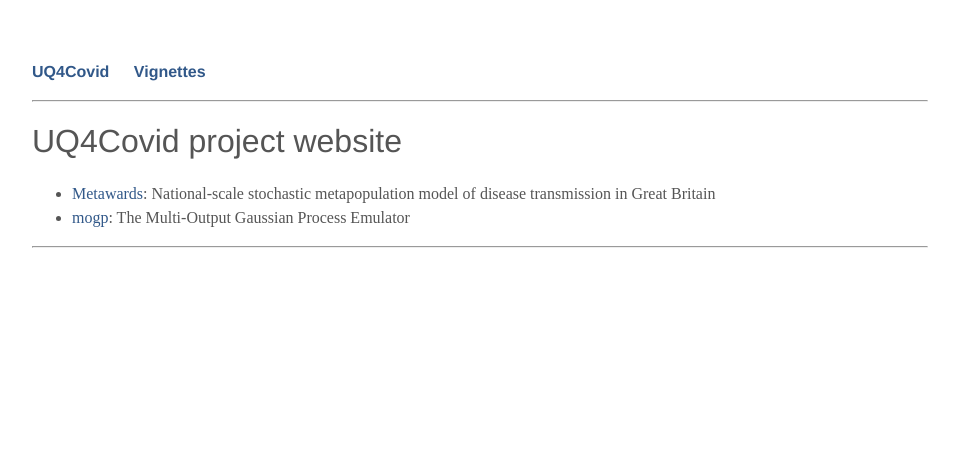
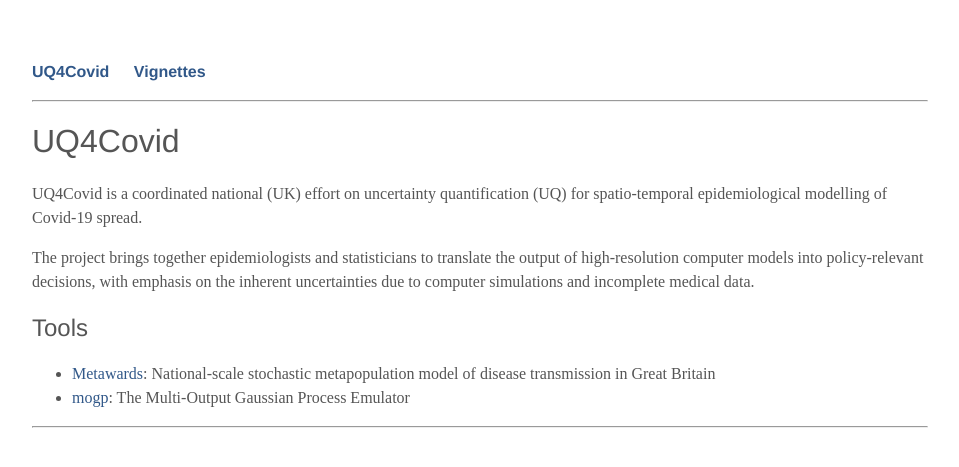
Before and after one commit to hm461/uq4covid.github.io, a Jekyll site: the page built from index.md, in a window 1280 px wide. Shown: the top 467 px of the page, without its empty margins (160-1119 px from the left). Built offline with Jekyll 4.4.1, drawn with Linux system fonts in a browser that asks for light colours; our own code applies the rules of GitHub Pages for plain Markdown files.

Commit message:
some text

```diff
--- a/index.md
+++ b/index.md
@@ -3,7 +3,18 @@ layout: default
 ---
 
 
-# UQ4Covid project website
+# UQ4Covid
+
+UQ4Covid is a coordinated national (UK) effort on uncertainty quantification
+(UQ) for spatio-temporal epidemiological modelling of Covid-19 spread.
+
+The project brings together epidemiologists and statisticians to translate the
+output of high-resolution computer models into policy-relevant decisions, with
+emphasis on the inherent uncertainties due to computer simulations and
+incomplete medical data.
+
+
+## Tools
 
 - [Metawards](https://metawards.org/): National-scale stochastic metapopulation model of disease transmission in Great Britain
 - [mogp](https://mogp-emulator.readthedocs.io): The Multi-Output Gaussian Process Emulator
```
